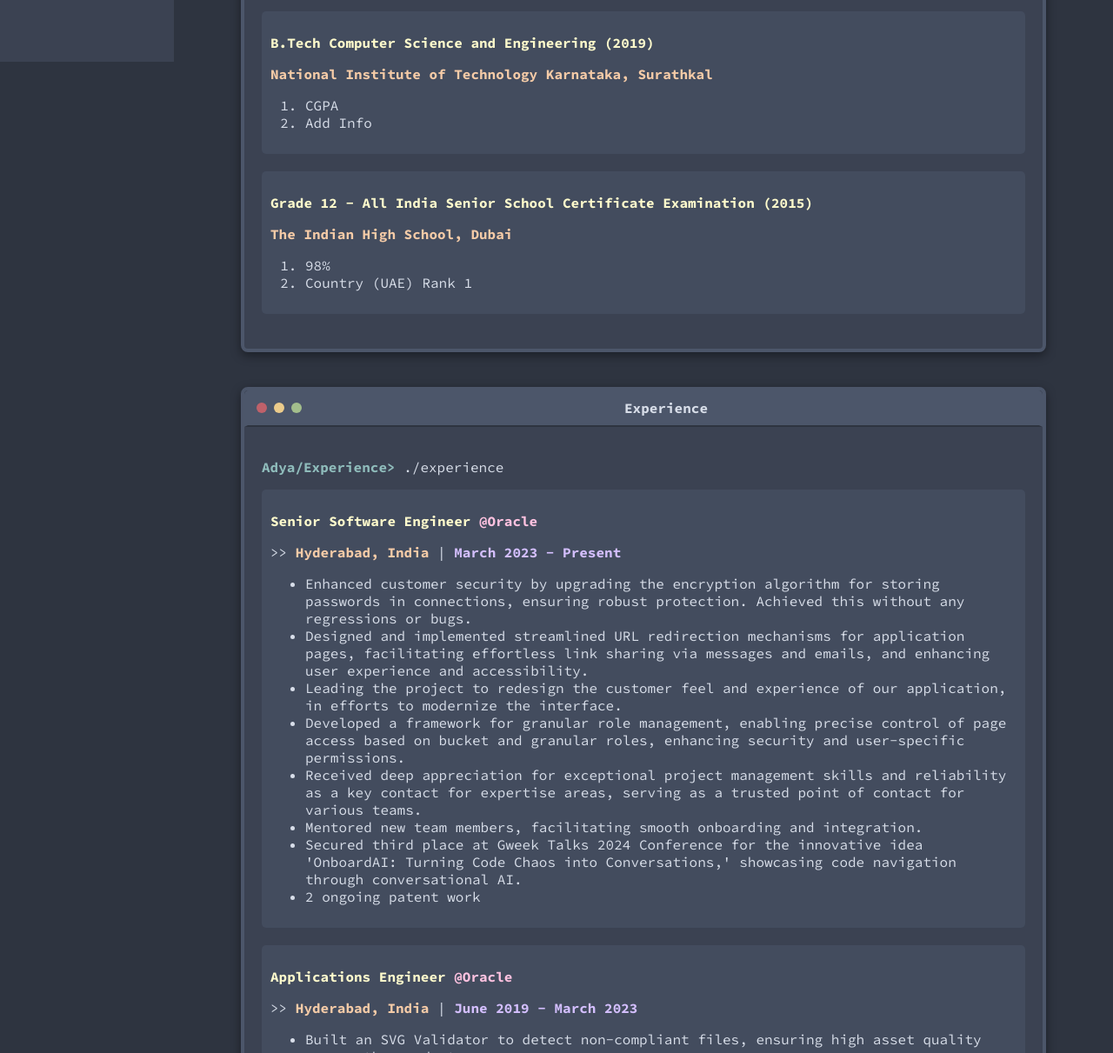
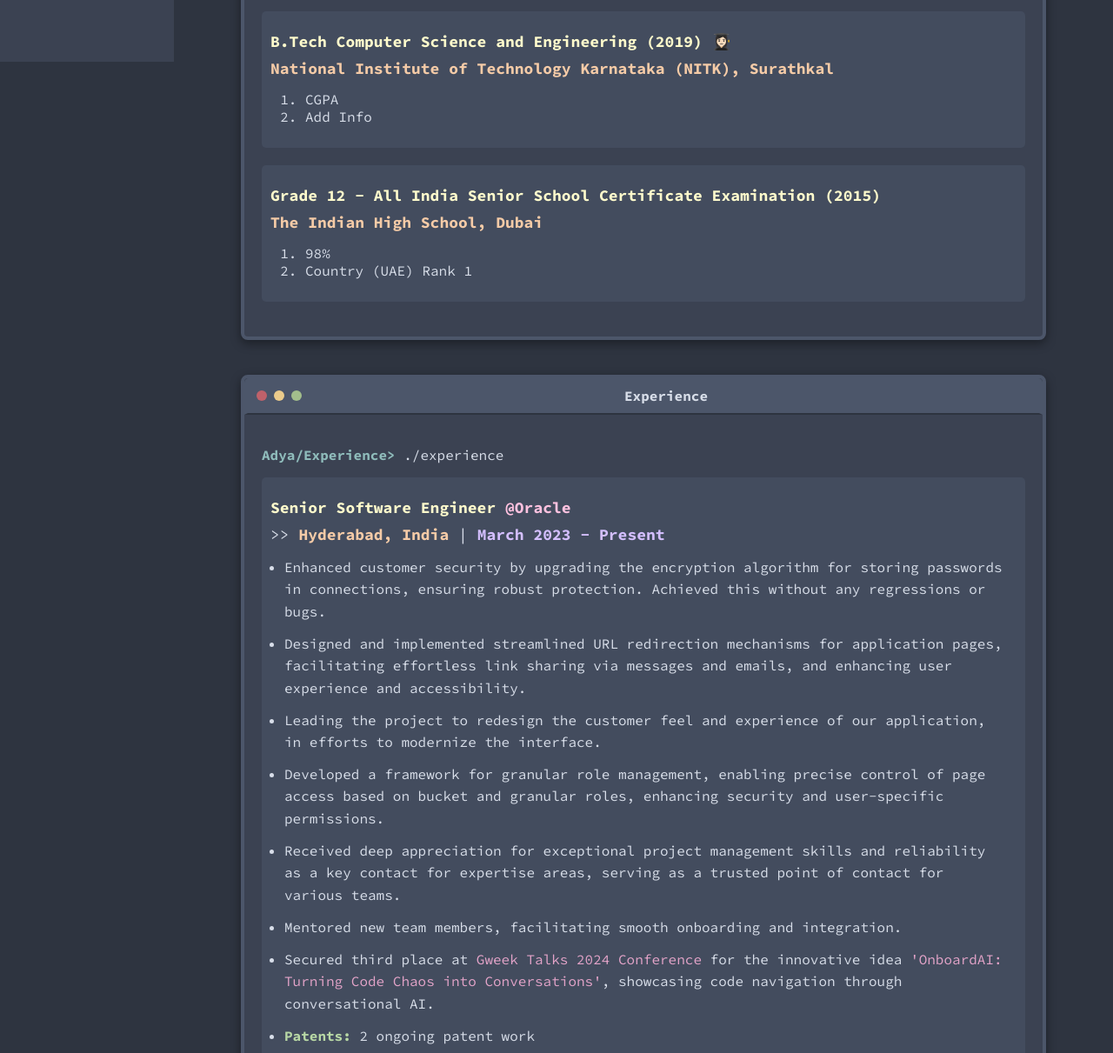
Before and after one commit to adyakiran19/resume, a plain HTML site: page index.html in a window 1280 px wide. Shown: the part 749-1960 px from the top of the page at 87% size. Drawn offline with Linux system fonts and the light colour scheme.

Commit message:
Minor changes

```diff
--- a/index.html
+++ b/index.html
@@ -98,7 +98,7 @@
                             📜 I have a deep fascination with <span class="orange-emphasis-terminal">ancient Indian knowledge</span>, exploring its wisdom and timeless relevance in today's context.
                         </p>
                         <p style="line-height: 1.8;">
-                            🚀 Join me as I blend technology with personal passions, continually seeking new insights and growth.
+                            🚀 Join me as I blend technology with personal passions, continuously seeking new insights and growth.
                         </p>
                     </div>
             </section>
@@ -115,8 +115,8 @@
                 <div class="terminal-body">
                     <p><span class="terminal-prompt">Adya/Education> </span>./education</p>
                     <div class="education">
-                        <p class="education-title-year">B.Tech Computer Science and Engineering (2019)</p>
-                        <p class="education-institute-name">National Institute of Technology Karnataka, Surathkal</p>
+                        <p class="education-title-year">B.Tech Computer Science and Engineering (2019) 👩🏻‍🎓</p>
+                        <p class="education-institute-name">National Institute of Technology Karnataka (NITK), Surathkal</p>
                         <p>
                             <ol>
                                 <li>CGPA</li>
@@ -149,8 +149,8 @@
                 <div class="terminal-body">
                     <p><span class="terminal-prompt">Adya/Experience> </span>./experience</p>
                     <div class="experience">
-                        <p><span class="yellow-emphasis-terminal">Senior Software Engineer</span><span class="pink-emphasis-terminal"> @Oracle</span></p>
-                        <p>>> <span class="orange-emphasis-terminal">Hyderabad, India</span> | <span class="purple-emphasis-terminal">March 2023 - Present</span></p>
+                        <p class="experience-heading"><span class="yellow-emphasis-terminal">Senior Software Engineer</span><span class="pink-emphasis-terminal"> @Oracle</span></p>
+                        <p class="experience-heading">>> <span class="orange-emphasis-terminal">Hyderabad, India</span> | <span class="purple-emphasis-terminal">March 2023 - Present</span></p>
                         <p>
                             <ul>
                                 <li>Enhanced customer security by upgrading the encryption algorithm for storing passwords in connections, ensuring robust protection. Achieved this without any regressions or bugs.</li>
@@ -163,15 +163,15 @@
                                 <li>Developed a framework for granular role management, enabling precise control of page access based on bucket and granular roles, enhancing security and user-specific permissions.</li>
                                 <li>Received deep appreciation for exceptional project management skills and reliability as a key contact for expertise areas, serving as a trusted point of contact for various teams.</li>
                                 <li>Mentored new team members, facilitating smooth onboarding and integration.</li>
-                                <li>Secured third place at Gweek Talks 2024 Conference for the innovative idea 'OnboardAI: Turning Code Chaos into Conversations,' showcasing code navigation through conversational AI.</li>
-                                <li>2 ongoing patent work</li>
+                                <li>Secured third place at <span class="magenta-terminal">Gweek Talks 2024 Conference</span> for the innovative idea <span class="magenta-terminal">'OnboardAI: Turning Code Chaos into Conversations'</span>, showcasing code navigation through conversational AI.</li>
+                                <li><span class="green-emphasis-terminal">Patents: </span>2 ongoing patent work</li>
                             </ul>
                         </p>
                     </div>
                     <div class="experience">
-                        <p><span class="yellow-emphasis-terminal">Applications Engineer</span><span class="pink-emphasis-terminal"> @Oracle</span></p>
-                        <p>>> <span class="orange-emphasis-terminal">Hyderabad, India</span> | <span class="purple-emphasis-terminal">June 2019 - March 2023</span></p>
-                        <p style="line-height: 2.2">
+                        <p class="experience-heading"><span class="yellow-emphasis-terminal">Applications Engineer</span><span class="pink-emphasis-terminal"> @Oracle</span></p>
+                        <p class="experience-heading">>> <span class="orange-emphasis-terminal">Hyderabad, India</span> | <span class="purple-emphasis-terminal">June 2019 - March 2023</span></p>
+                        <p>
                             <ul>
                                 <li>Built an SVG Validator to detect non-compliant files, ensuring high asset quality across the product.</li>
                                 <li>Developed a static analysis tool to detect 508 Accessibility Errors in JavaScript files, ensuring compliance with accessibility standards and improving the usability of UI components.</li>
@@ -180,15 +180,15 @@
                                 <li>Created a framework for effective client-side caching, enabling secure data storage upon login and automatic removal on logout, enhancing both data security and user experience.</li>
                                 <li>Engineered headerless URLs for product pages and artifacts for seamless embedding of application pages within consumer websites, enabling customers to embed and visualize their data within their websites.</li>
                                 <li>Resolved numerous customer and internal bugs, enhancing product stability and user satisfaction.</li>
-                                <li>Patent : System and method for providing on-demand localization in a microservice application environment</li>
+                                <li><span class="green-emphasis-terminal">Patent: </span>System and method for providing on-demand localization in a microservice application environment</li>
                                 <!-- <li>Patent : <a href="https://scholar.google.com/citations?view_op=view_citation&hl=en&user=8dOvLQsAAAAJ&citation_for_view=8dOvLQsAAAAJ:d1gkVwhDpl0C">System and method for providing on-demand localization in a microservice application environment</a></li> -->
                             </ul>
                         </p>
                     </div>
                     <div class="experience">
-                        <p><span class="yellow-emphasis-terminal">Technology Intern</span><span class="pink-emphasis-terminal"> @Credit Suisse</span></p>
-                        <p>>> <span class="orange-emphasis-terminal">Pune, India</span> | <span class="purple-emphasis-terminal">May 2018 - July 2018</span></p>
-                        <p style="line-height: 1.9;">
+                        <p class="experience-heading"><span class="yellow-emphasis-terminal">Technology Intern</span><span class="pink-emphasis-terminal"> @Credit Suisse</span></p>
+                        <p class="experience-heading">>> <span class="orange-emphasis-terminal">Pune, India</span> | <span class="purple-emphasis-terminal">May 2018 - July 2018</span></p>
+                        <p>
                             <ul>
                                 <li>Developed a blockchain-based Employee Reward system from start to finish using the Corda framework, covering design, architecture and implementation.</li>
                                 <li><span class="blue-emphasis-terminal">Skills: </span>R3 Corda 3.0, Kotlin, REST, Angular</li>
--- a/styles.css
+++ b/styles.css
@@ -116,11 +116,13 @@
 
 .sidebar nav ul li a:hover {
     background-color: #4c566a;
+    color: #ffc2e0;
 }
 
 .sidebar nav ul li a.active,
 .sidebar nav ul li a.active:hover {
     background-color: #4c566a;
+    color: #ffc2e0;
 }
 
 nav ul {
@@ -250,14 +252,23 @@
     color: #d8dee9;
 }
 
+.experience-heading {
+    font-size: large;
+    line-height: 0.75;
+}
+
 .education-title-year {
     color: #FFFBCC;
     font-weight: bold;
+    font-size: large;
+    line-height: 0.75;
 }
 
 .education-institute-name {
     color: #F5CBA7;
     font-weight: bold;
+    font-size: large;
+    line-height: 0.75;
 }
 
 form {
@@ -353,3 +364,28 @@
 .blue-terminal {
     color: #A7C7E7;
 }
+
+.green-emphasis-terminal {
+    color: #B8D8A5; /* Soft, muted green */
+    font-weight: bold;
+}
+
+.green-terminal {
+    color: #B8D8A5; /* Soft, muted green */
+}
+
+.magenta-terminal {
+    color: #E4A4C9; /* Soft magenta */
+}
+
+/* Adjusting the spacing for list items in the Experience section */
+.experience ul {
+    /* list-style-type: none; Remove default list bullets */
+    padding: 0; /* Remove default padding */
+    margin: 1.0em; /* Remove default margin */
+}
+
+.experience li {
+    margin-bottom: 0.7em; /* Add space between list items */
+    line-height: 1.6; /* Improve readability with increased line-height */
+}
```
